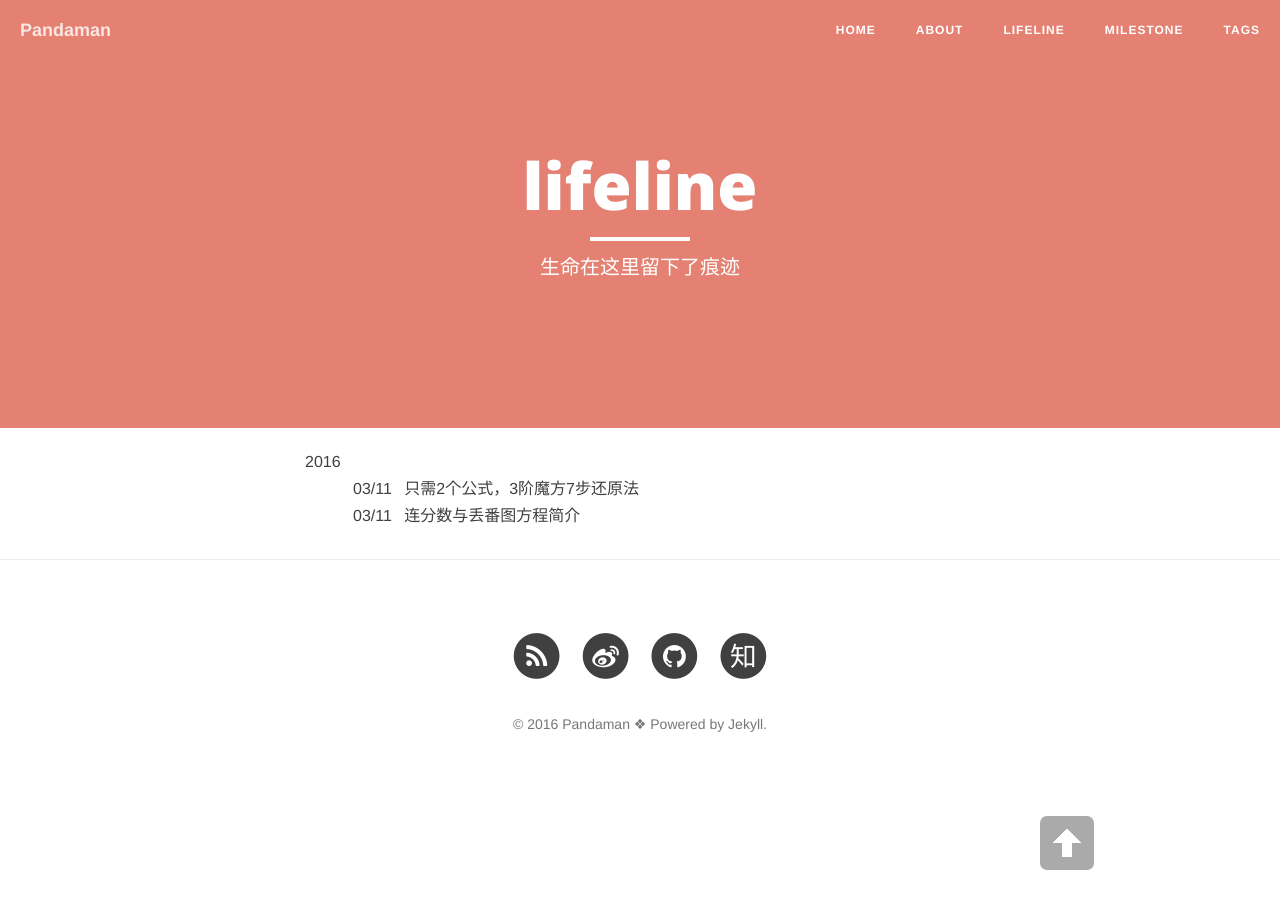
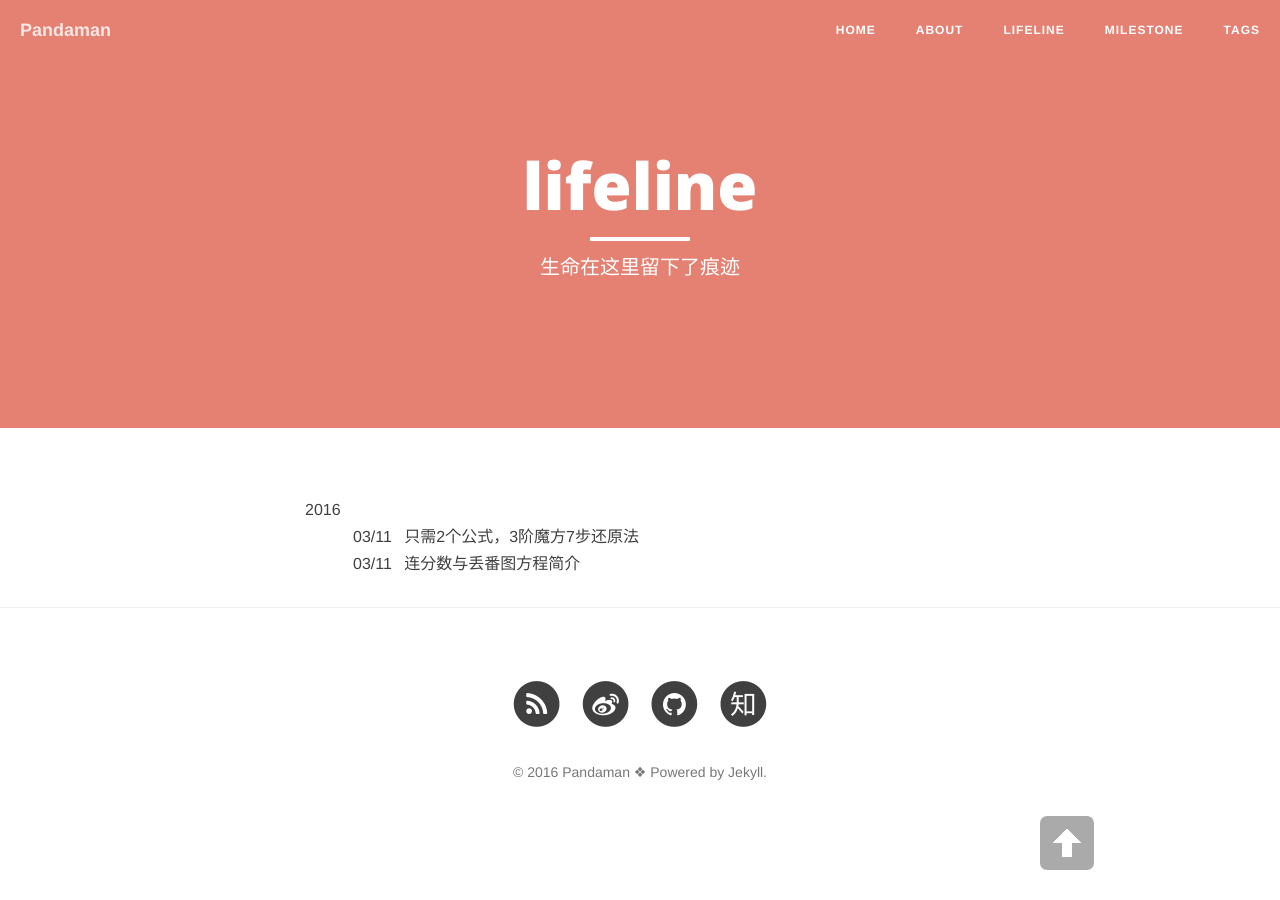
Before and after one commit to ceares/ceares.github.io, a Jekyll site: the page built from lifeline.md, in a window 1280 px wide. Built offline with Jekyll 4.4.1, drawn with Linux system fonts in a browser that asks for light colours; nearby versions of some CDN libraries.

Commit message:
Update lifeline.md

```diff
--- a/lifeline.md
+++ b/lifeline.md
@@ -6,7 +6,7 @@
 ---
 
 
-<ul class="listing" style="list-style-type:none;font-weight:normal;">
+<ul class="listing" style="list-style-type:none;font-weight:normal;margin-top:0.5in">
 {% for post in site.posts %}
   {% capture y %}{{post.date | date:"%Y"}}{% endcapture %}
   {% if year != y %}
```
